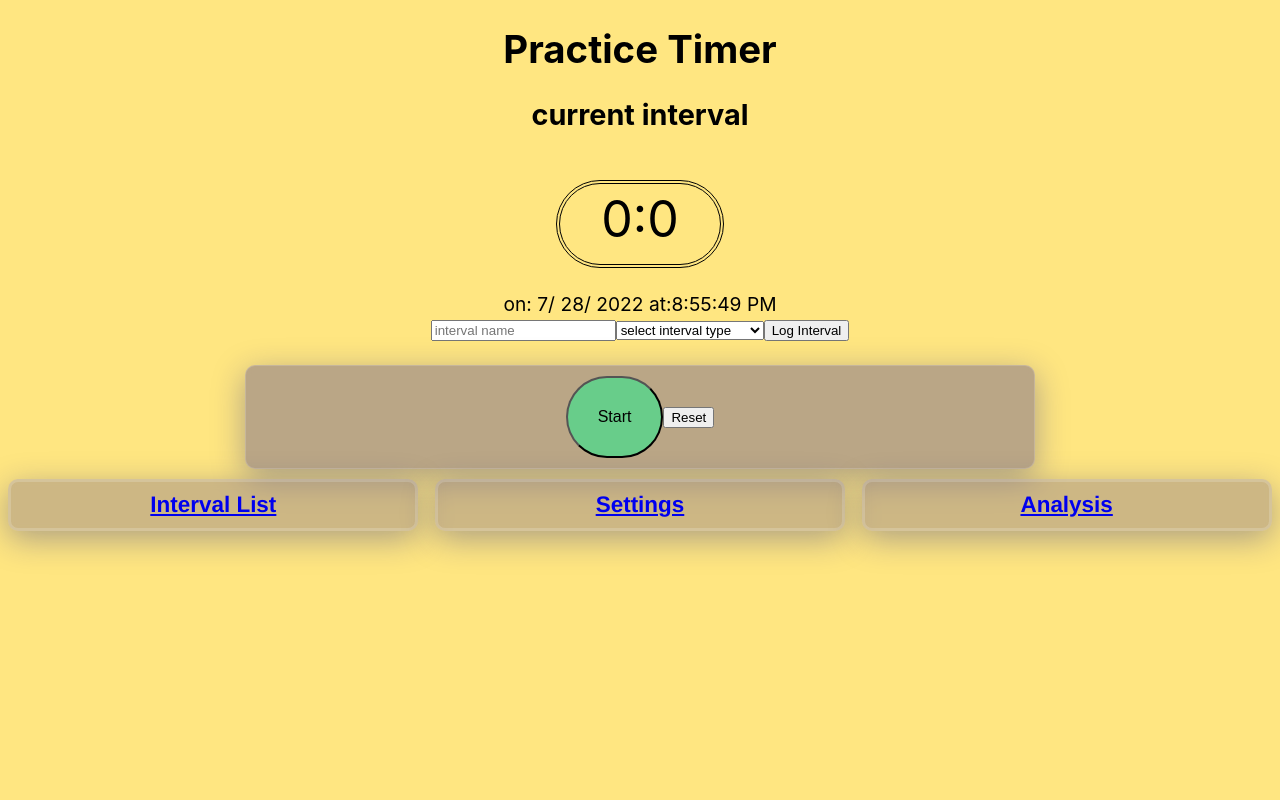
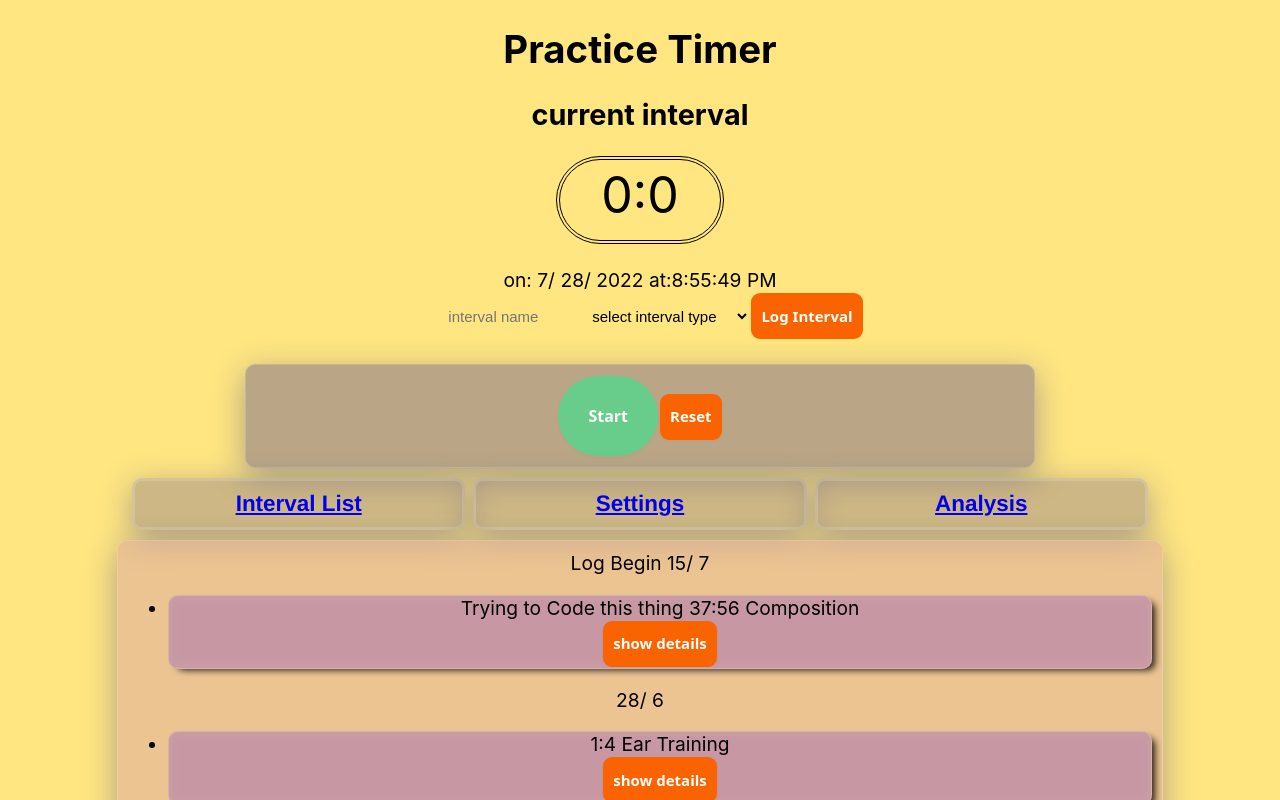
Before and after one commit to KDev-inAugust/React-Practice-Timer, a React (Create React App) app: page / in a window 1280 px wide. Shown: the top 800 px of the page. Built offline with nearby package versions, Linux system fonts and the light colour scheme; data requests are answered from the project's data file.

Commit message:
further styling added

```diff
--- a/db.json
+++ b/db.json
@@ -33,7 +33,8 @@
         "month": "6",
         "year": "2022"
       },
-      "id": 19
+      "id": 19,
+      "details": "there are some multi-line notes here for this interval. "
     },
     {
       "name": "continuing to get details working",
@@ -69,7 +70,7 @@
         "year": "2022"
       },
       "id": 25,
-      "details": "this function now works"
+      "details": "asdasd"
     },
     {
       "name": "test interval ",
@@ -80,7 +81,8 @@
         "month": "8",
         "year": "2022"
       },
-      "id": 26
+      "id": 26,
+      "details": "   "
     },
     {
       "name": "test interval ",
@@ -103,6 +105,74 @@
         "year": "2022"
       },
       "id": 28
+    },
+    {
+      "name": "Styling App",
+      "duration": "11:45",
+      "category": "coding",
+      "date": {
+        "day": "15",
+        "month": "8",
+        "year": "2022"
+      },
+      "id": 29,
+      "details": "worked a bit on styling the app and fixed a Route glitch"
+    },
+    {
+      "name": "Styling App",
+      "duration": "11:45",
+      "category": "coding",
+      "date": {
+        "day": "15",
+        "month": "8",
+        "year": "2022"
+      },
+      "id": 30
+    },
+    {
+      "name": "Styling App",
+      "duration": "11:45",
+      "category": "coding",
+      "date": {
+        "day": "15",
+        "month": "8",
+        "year": "2022"
+      },
+      "id": 31
+    },
+    {
+      "name": "Styling App",
+      "duration": "11:45",
+      "category": "Composition",
+      "date": {
+        "day": "15",
+        "month": "8",
+        "year": "2022"
+      },
+      "id": 32
+    },
+    {
+      "name": "Styling App",
+      "duration": "11:45",
+      "category": "Instrumental Practice",
+      "date": {
+        "day": "15",
+        "month": "8",
+        "year": "2022"
+      },
+      "id": 33,
+      "details": "I can add some notes here that will append to the interval"
+    },
+    {
+      "name": "Practice Timer App Demo",
+      "duration": "0:49",
+      "category": "coding",
+      "date": {
+        "day": "15",
+        "month": "8",
+        "year": "2022"
+      },
+      "id": 34
     }
   ],
   "categories": [
--- a/src/App.css
+++ b/src/App.css
@@ -38,13 +38,12 @@ p{
   top: 180px;
 }
 
-#transport {
-
-}
 
 .navbar {
   font-family: 'Franklin Gothic Medium', 'Arial Narrow', Arial, sans-serif;
   display: flex;
+  width: 80%;
+  margin: auto;
   flex-direction: row;
   justify-content: center;
   align-content: space-between;
@@ -105,12 +104,19 @@ border: 1px solid rgba( 255, 255, 255, 0.18 );
 }
 
 .interval {
-  background: rgba(125, 75, 200, 0.25);
+background: rgba(125, 75, 200, 0.25);
 box-shadow: 6px 4px 7px -3px rgba(0,0,0,0.85);
 backdrop-filter: blur( 4px );
 -webkit-backdrop-filter: blur( 4px );
 border-radius: 10px;
 border: 1px solid rgba( 255, 255, 255, 0.18 );
+}
+
+.weekAmount{
+
+font-size: 40px;
+padding: 5px;
+
 }
 
 
@@ -150,3 +156,73 @@ border: 1px solid rgba( 255, 255, 255, 0.18 );
     transform: rotate(360deg);
   }
 }
+
+
+/* button styling */
+button {
+  align-items: center;
+  background-clip: padding-box;
+  background-color: #fa6400;
+  border: 1px solid transparent;
+  border-radius: 10px;
+  box-shadow: rgba(0, 0, 0, 0.02) 0 1px 3px 0;
+  box-sizing: border-box;
+  color: #fff;
+  cursor: pointer;
+  display: inline-flex;
+  font-family: system-ui,-apple-system,system-ui,"Helvetica Neue",Helvetica,Arial,sans-serif;
+  font-size: 15px;
+  font-weight: 600;
+  justify-content: center;
+  line-height: 1.25;
+  margin: 0;
+  min-height: 3rem;
+  padding: 10px;
+  position: relative;
+  text-decoration: none;
+  transition: all 250ms;
+  user-select: none;
+  -webkit-user-select: none;
+  touch-action: manipulation;
+  vertical-align: baseline;
+  width: auto;
+}
+
+button:hover,
+button:focus {
+  background-color: #fb8332;
+  box-shadow: rgba(0, 0, 0, 0.1) 0 4px 12px;
+}
+
+button:hover {
+  transform: translateY(-1px);
+}
+
+button:active {
+  background-color: #c85000;
+  box-shadow: rgba(0, 0, 0, .06) 0 2px 4px;
+  transform: translateY(0);
+}
+
+/* input field */
+
+input {
+  background: 0;
+  border: 0;
+  outline: none;
+  width: 10em;
+  font-size: 15px;
+  margin: auto;
+  text-align: center;
+}
+
+select {
+  background: 0;
+  border: 0;
+  outline: none;
+  width: 12em;
+  max-width: 400px;
+  font-size: 15px;
+  margin: auto;
+  text-align: center;
+}
--- a/src/components/Analysis.js
+++ b/src/components/Analysis.js
@@ -121,7 +121,7 @@ function handleWeeksChange(e){
                 {/* --------add totals for selected week range----------------- */}
             <div>
                 <h1>{"Last "}
-                <select onChange={handleWeeksChange}>
+                <select className="weekAmount" onChange={handleWeeksChange}>
                     {weekAmountArray.map((index)=>{
                         return (
                             <option>{index}</option>
--- a/src/components/App.js
+++ b/src/components/App.js
@@ -153,7 +153,6 @@ useEffect(()=>{
     <div className="App">
       <h1>Practice Timer</h1>
       <h2>current interval</h2>
-      <br></br>
       <Timer
         minutes={minutes}
         seconds={seconds}
@@ -175,7 +174,7 @@ useEffect(()=>{
         setIntervalStart={setIntervalStart}/>
       <NavBar />
         <Switch>
-          <Route path="/intervalList">
+          <Route exact path="/">
             <IntervalList
             intervalData={intervalData}
             details={details}
--- a/src/components/Interval.js
+++ b/src/components/Interval.js
@@ -83,14 +83,17 @@ function Interval ({
                 {`${name} ${duration} ${category}`}
                 <br></br>
                 {`loggged on: ${day}/${month}/${year}`}
+                <hr></hr>
                 <h4>notes:</h4>
-                <hr></hr>
-                <p>{notes}</p>
+                 <p>{notes}</p>
+                <button onClick={handleDetailsClick}>hide details</button>
                 <br></br>
-                <button onClick={handleDetailsClick}>hide details</button>
                 <textarea onChange={handleDetailsInputChange}></textarea>
+                <br></br>
                 <button onClick={setDescriptionChanges}>set changes</button>
+                <br></br>
                 <button onClick={handleEditClick} >cancel changes</button>
+                <br></br>
                 <button onClick={handleDeleteInterval} >delete this interval</button>
                 </li>
             </ul>
@@ -104,10 +107,9 @@ function Interval ({
                 {`${name} ${duration} ${category}`}
                 <br></br>
                 {`loggged on: ${day}/${month}/${year}`}
+                <hr></hr>
                 <h4>notes:</h4>
-                <hr></hr>
                 <p>{notes}</p>
-                <br></br>
                 <button onClick={handleDetailsClick}>hide details</button>
                 <button onClick={handleEditClick} >edit</button>
                 </li>
--- a/src/components/NavBar.js
+++ b/src/components/NavBar.js
@@ -8,7 +8,7 @@ function NavBar() {
   <div className="navbar">
         <h3 className="tab">
         <NavLink
-        to="/intervalList" >
+        to="/" >
           Interval List
         </NavLink>
         </h3>
```
Also changed, not shown: src/circleBorder.jpg (added).
